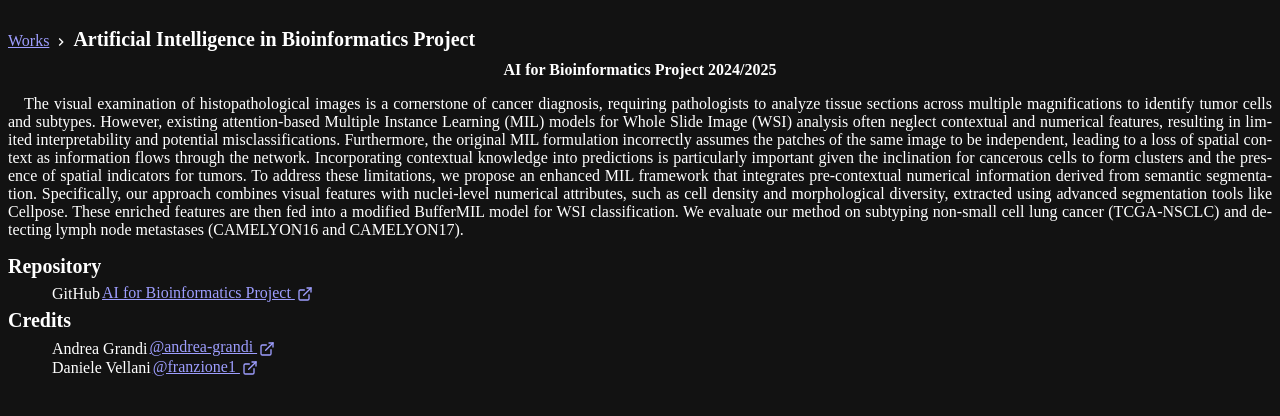
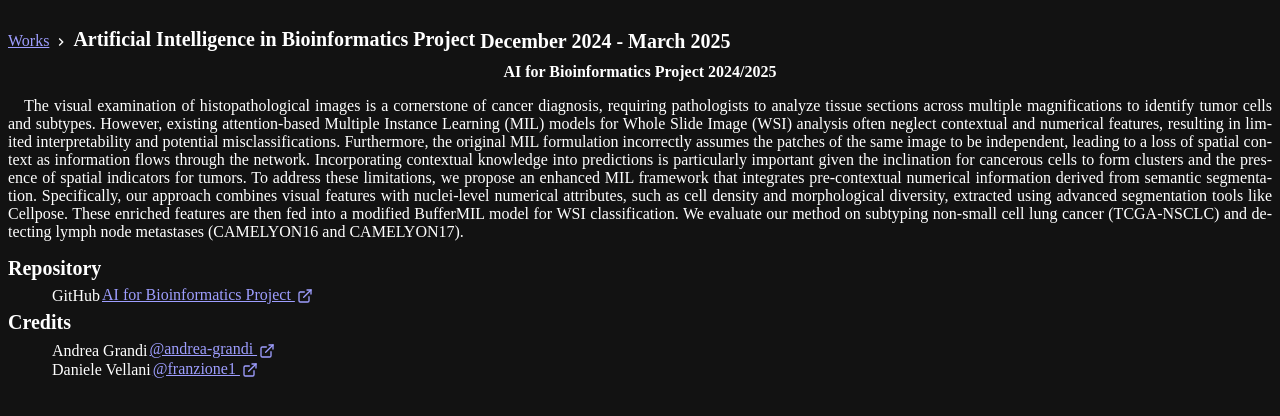
Before and after one commit to andrea-grandi/andreagrandiwebsite, a Next.js app: page /works/bioinformatics in a window 1280 px wide. Shown: the top 416 px of the page. Built offline with nearby package versions, Linux system fonts and the light colour scheme.

Commit message:
update works

```diff
--- a/pages/index.js
+++ b/pages/index.js
@@ -61,7 +61,7 @@ const Home = () => (
             borderRadius="full"
             overflow="hidden"
           >
-            <ProfileImage
+            <Image
               src="/profile.png"
               alt="Profile image"
               borderRadius="full"
--- a/pages/works/bioinformatics.js
+++ b/pages/works/bioinformatics.js
@@ -22,7 +22,7 @@ const Work = () => (
   <Layout title="Bioinformatics">
     <Container>
       <Title>
-        Artificial Intelligence in Bioinformatics Project <Badge></Badge>
+        Artificial Intelligence in Bioinformatics Project <Badge>December 2024 - March 2025</Badge>
       </Title>
 
       <Section>
```
